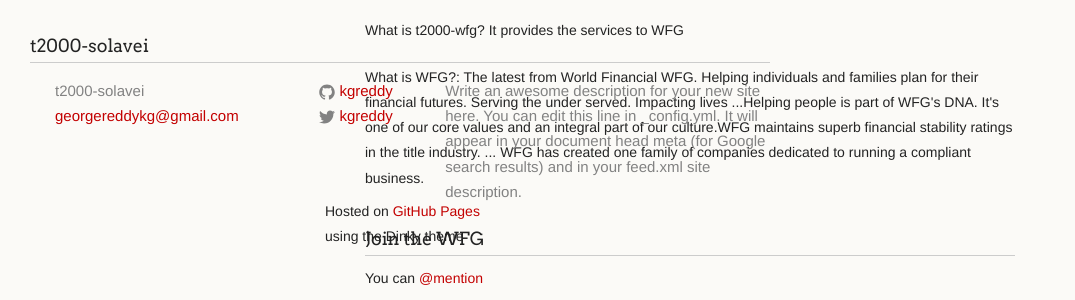
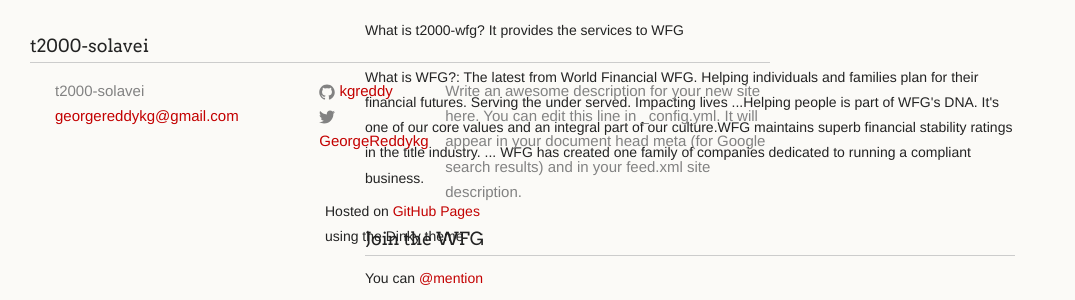
Before and after one commit to KGReddy/t2000-wfg, a Jekyll site: the page built from index.html, in a window 1280 px wide. Shown: the part 619-919 px from the top of the page, without its empty margins (0-1075 px from the left). Built offline with Jekyll 4.4.1, drawn with Linux system fonts in a browser that asks for light colours.

Commit message:
Update _config.yml
twitter

```diff
--- a/_config.yml
+++ b/_config.yml
@@ -7,7 +7,7 @@ description: > # this means to ignore newlines until "baseurl:"
   Google search results) and in your feed.xml site description.
 baseurl: "" # the subpath of your site, e.g. /blog/
 url: "http://yourdomain.com" # the base hostname & protocol for your site
-twitter_username: kgreddy
+twitter_username: GeorgeReddykg
 github_username:  kgreddy
 
 # Build settings
```
